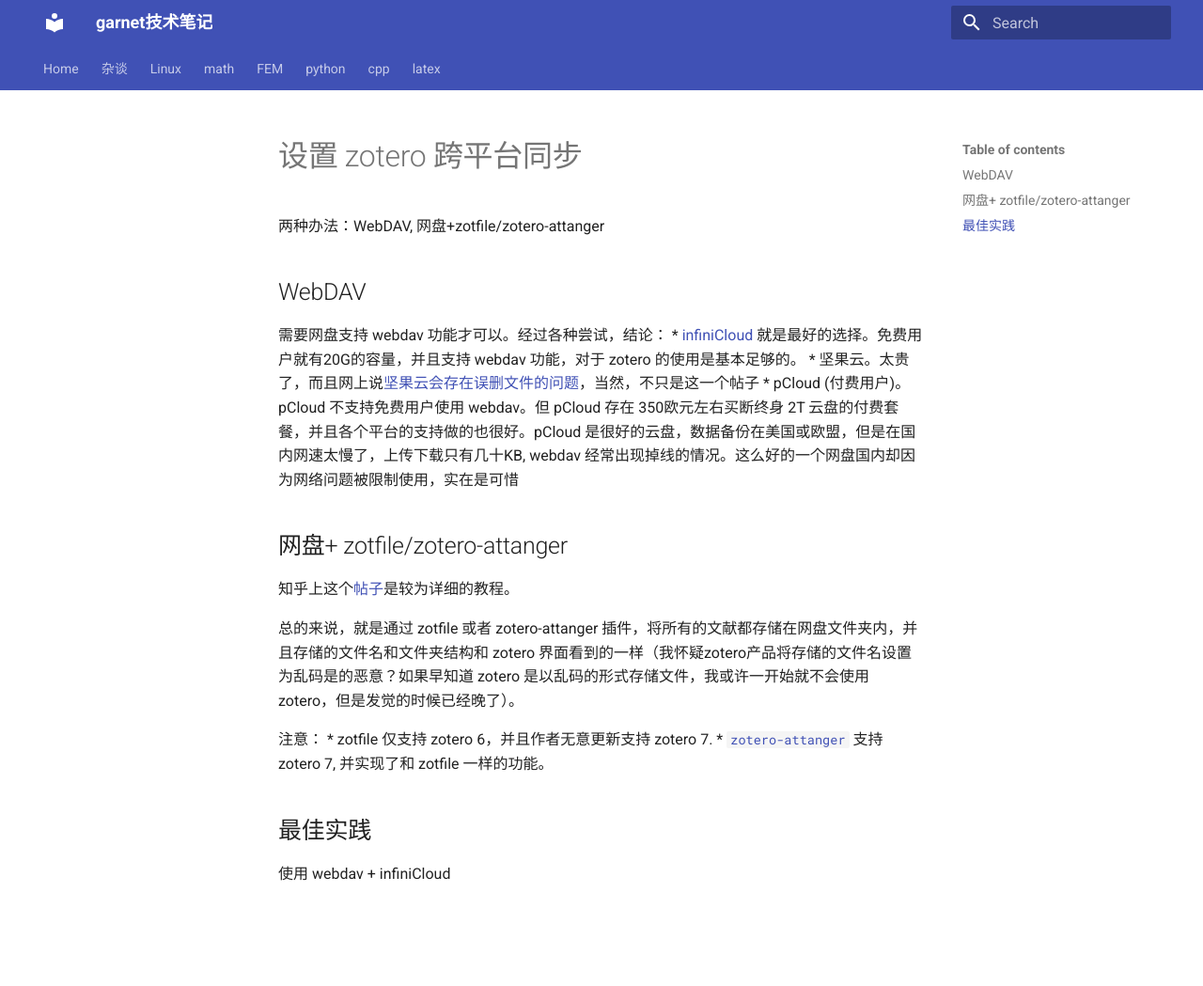
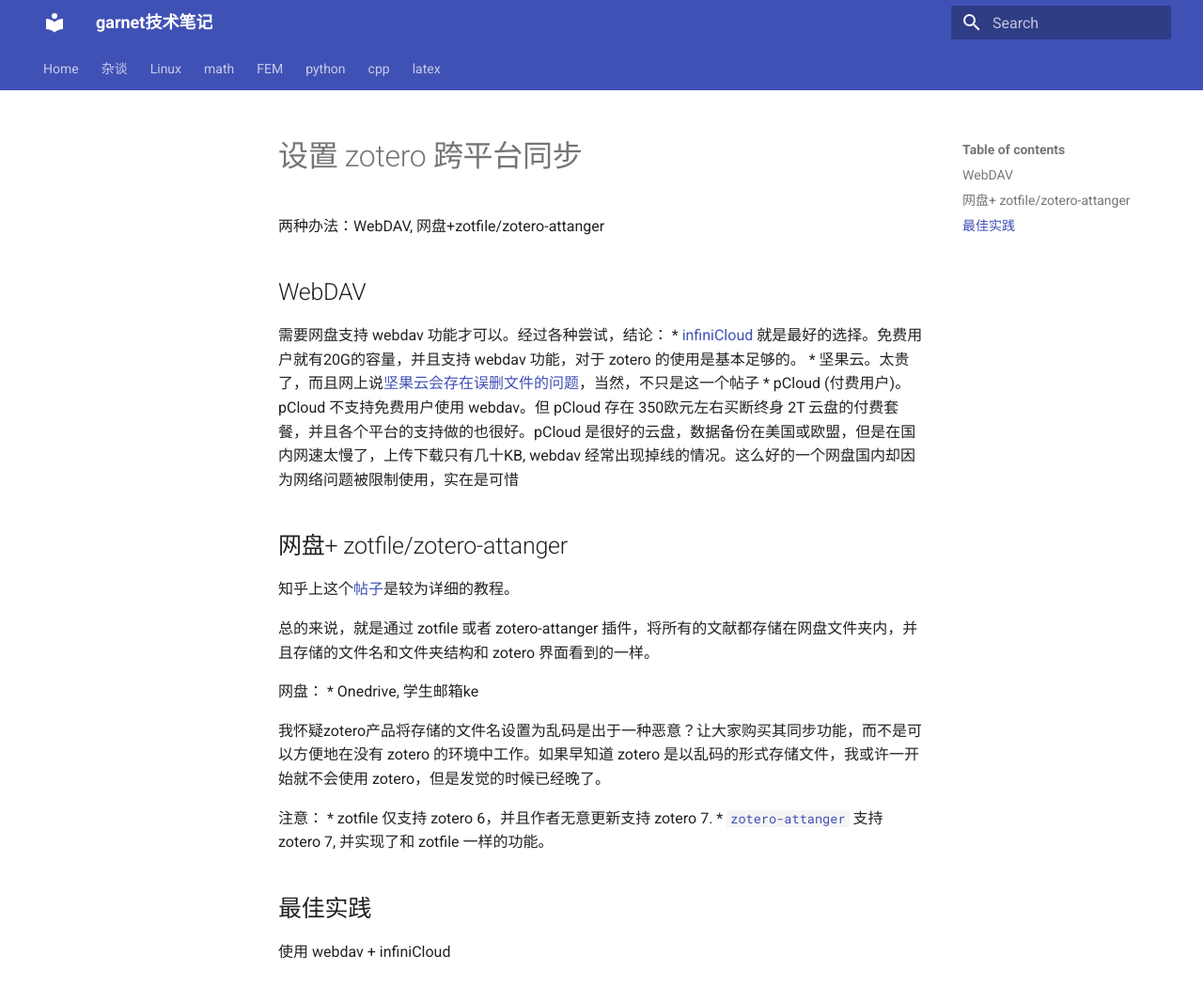
Before and after one commit to ymma98/technotes, an MkDocs documentation site: the page built from docs/杂谈/设置zotero跨平台同步.md, in a window 1280 px wide and 1049 px high. Shown: the whole window at 94% size. Built offline with MkDocs 1.6.1 and Material for MkDocs 9.7.7, drawn with Linux system fonts in a browser that asks for light colours.

Commit message:
docs/杂谈/设置zotero跨平台同步.md updated from https://stackedit.cn/

```diff
--- a/docs/杂谈/设置zotero跨平台同步.md
+++ b/docs/杂谈/设置zotero跨平台同步.md
@@ -14,7 +14,12 @@
 
 知乎上这个[帖子](https://zhuanlan.zhihu.com/p/31453719)是较为详细的教程。
 
-总的来说，就是通过 zotfile 或者 zotero-attanger 插件，将所有的文献都存储在网盘文件夹内，并且存储的文件名和文件夹结构和 zotero 界面看到的一样（我怀疑zotero产品将存储的文件名设置为乱码是的恶意？如果早知道 zotero 是以乱码的形式存储文件，我或许一开始就不会使用 zotero，但是发觉的时候已经晚了）。
+总的来说，就是通过 zotfile 或者 zotero-attanger 插件，将所有的文献都存储在网盘文件夹内，并且存储的文件名和文件夹结构和 zotero 界面看到的一样。
+
+网盘：
+* Onedrive, 学生邮箱ke
+
+我怀疑zotero产品将存储的文件名设置为乱码是出于一种恶意？让大家购买其同步功能，而不是可以方便地在没有 zotero 的环境中工作。如果早知道 zotero 是以乱码的形式存储文件，我或许一开始就不会使用 zotero，但是发觉的时候已经晚了。
 
 注意：
 * zotfile 仅支持 zotero 6，并且作者无意更新支持 zotero 7.
```
Also changed, not shown: other parts of docs/杂谈/设置zotero跨平台同步.md (+1 -1 lines).
